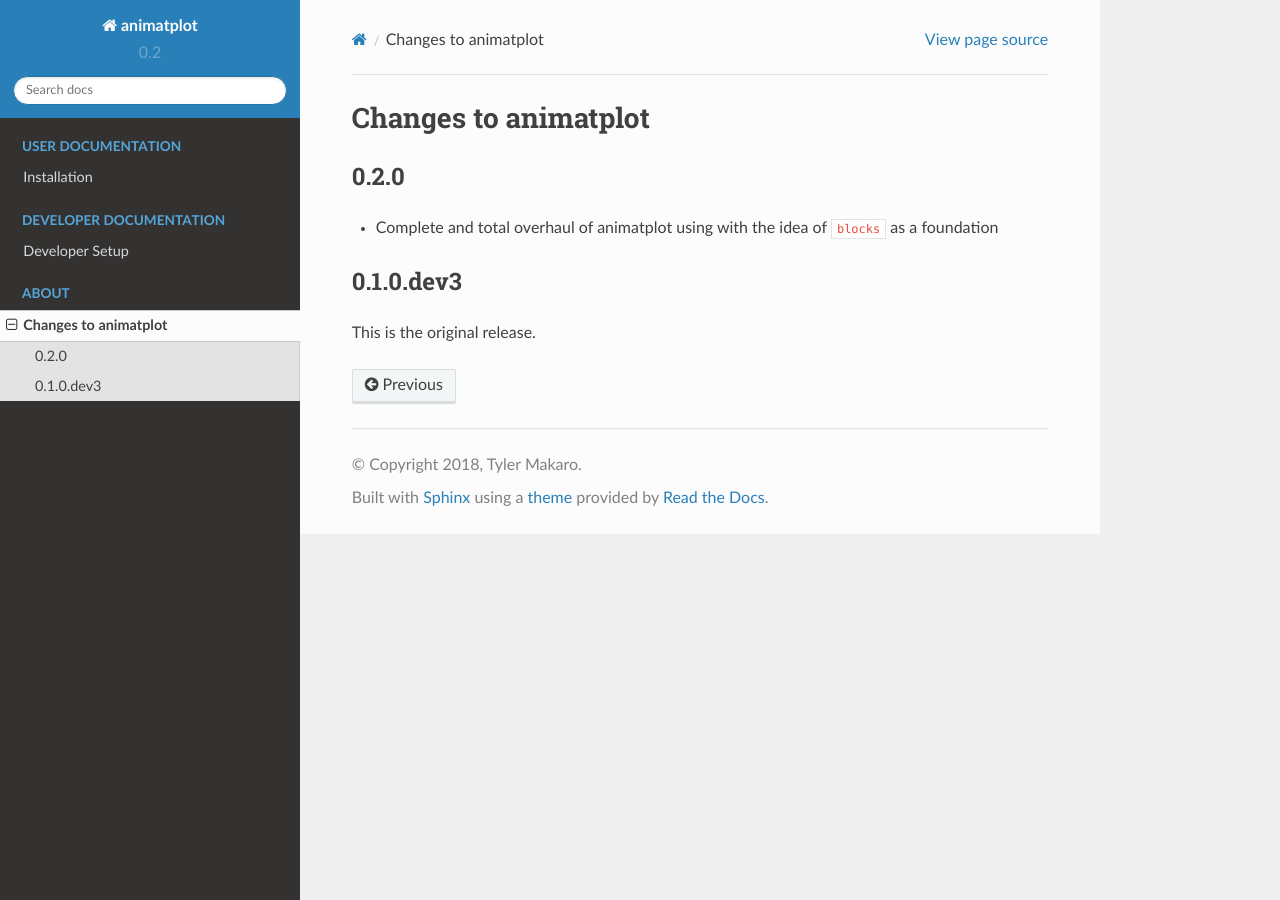
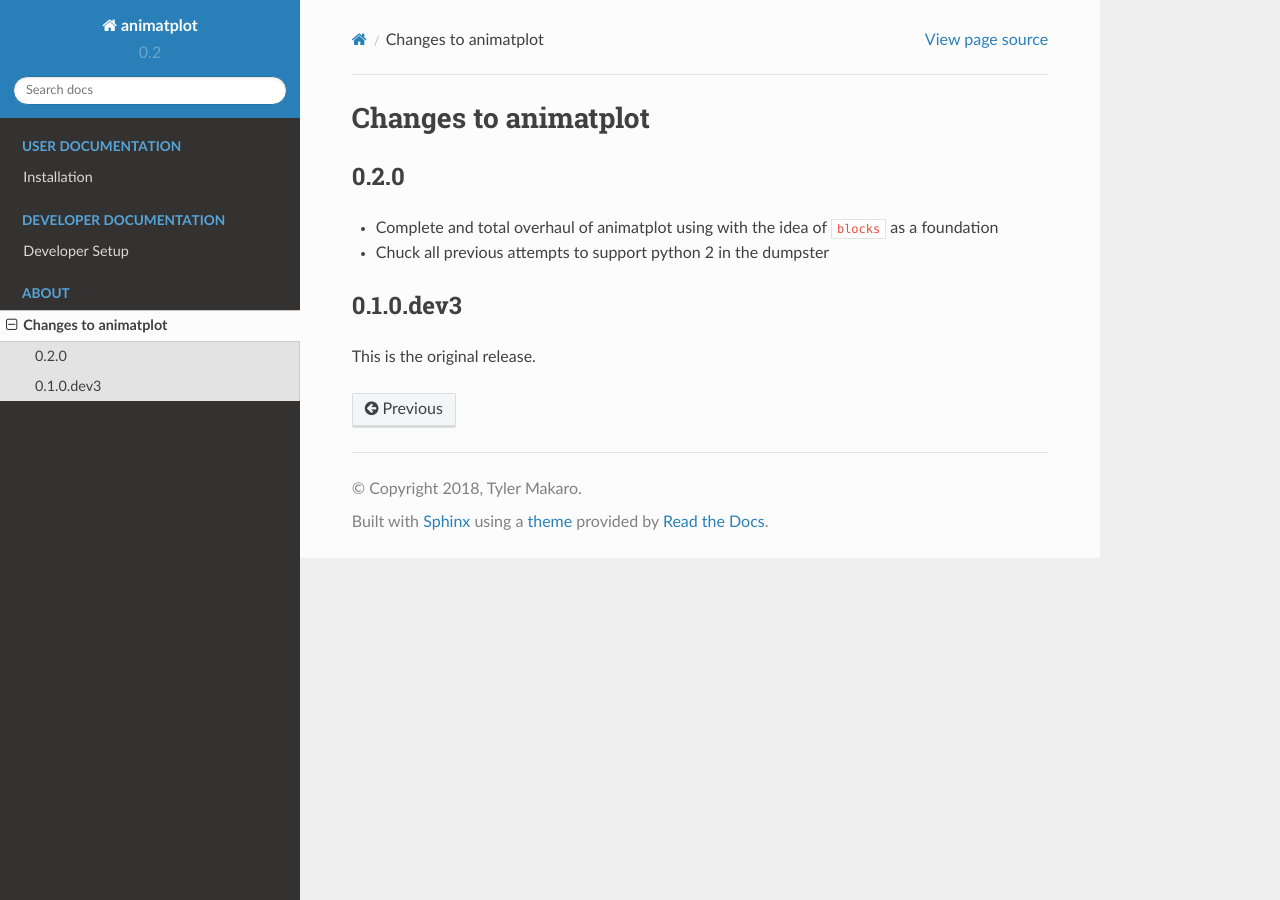
Before and after one commit to t-makaro/animatplot, a Sphinx documentation site: the page built from docs/source/changelog.rst, in a window 1280 px wide. Built offline with Sphinx 7.4.7 and the Read the Docs theme 2.0.0, drawn with Linux system fonts in a browser that asks for light colours.

Commit message:
update changelog

```diff
--- a/docs/source/changelog.rst
+++ b/docs/source/changelog.rst
@@ -5,6 +5,7 @@ Changes to animatplot
 -----
 
 - Complete and total overhaul of animatplot using with the idea of ``blocks`` as a foundation
+- Chuck all previous attempts to support python 2 in the dumpster
 
 0.1.0.dev3
 ----------
```
